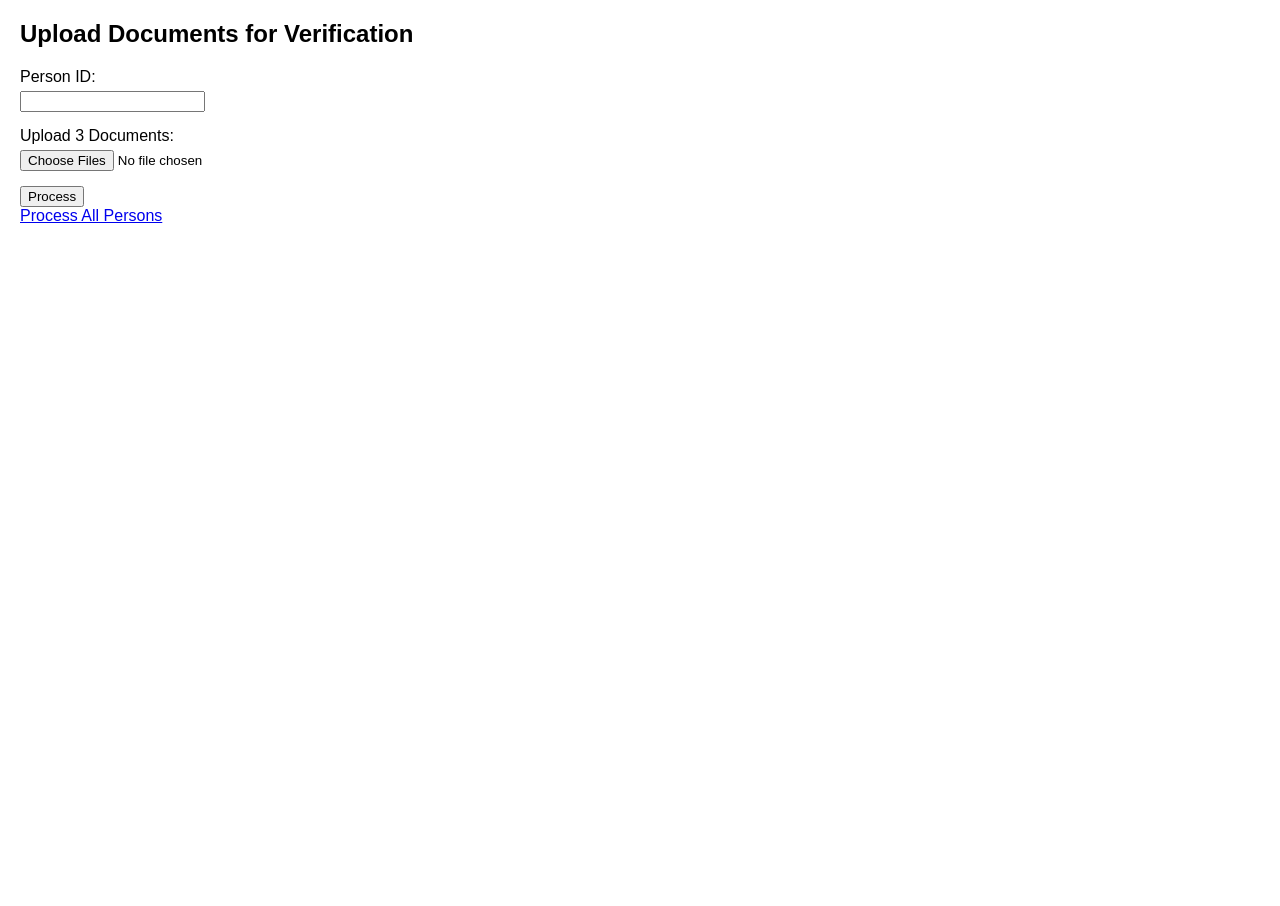
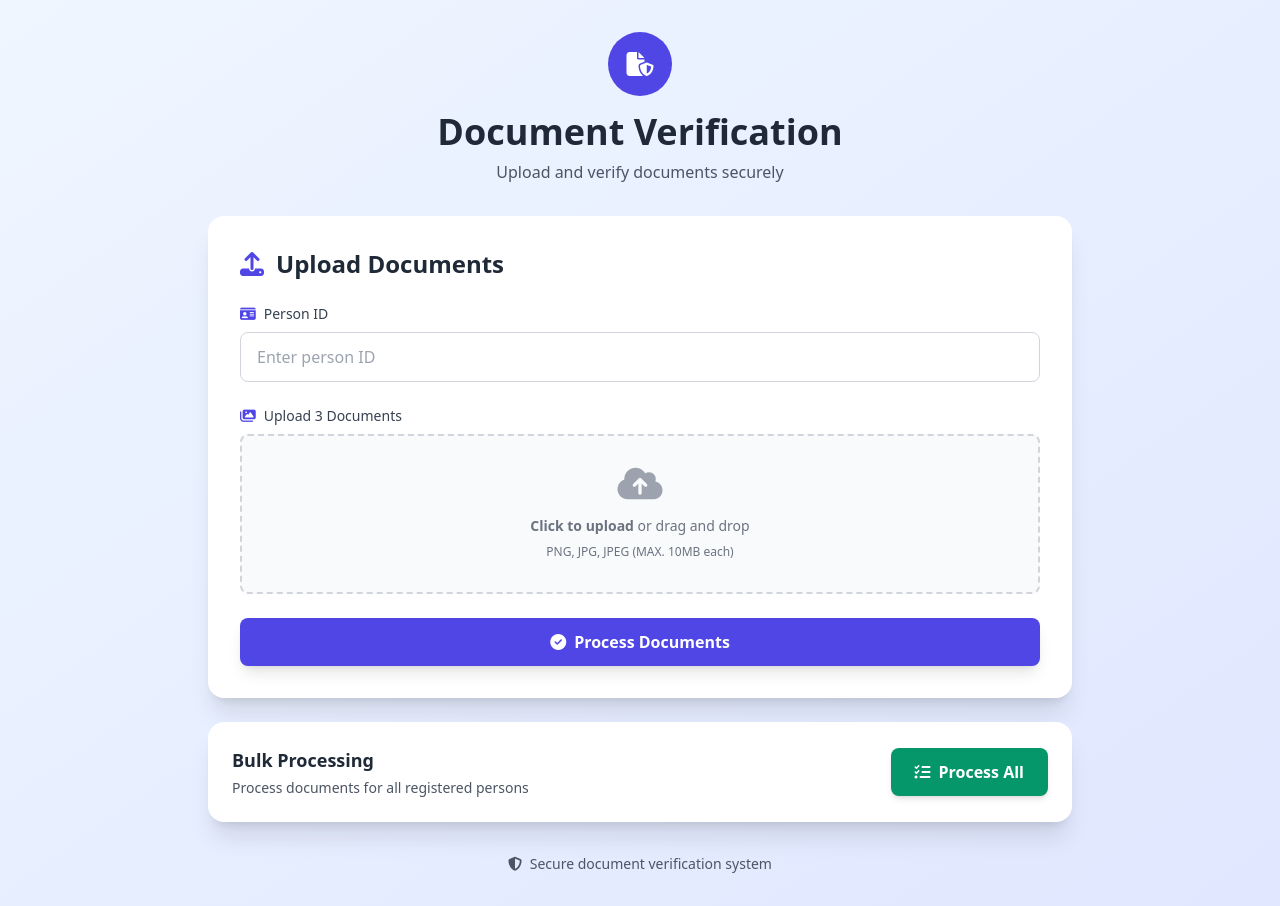
Before and after one commit to Sailajayadav/Document-Verification-System, a Flask app: page / in a window 1280 px wide. Before the commit the page ends 223 px from the top, so only its background shows below. Run offline with Flask 3, Linux system fonts and the light colour scheme; some libraries are stand-ins or nearby versions.

Commit message:
Update index.html

```diff
--- a/templates/index.html
+++ b/templates/index.html
@@ -1,26 +1,143 @@
 <!DOCTYPE html>
-<html>
+<html lang="en">
 <head>
-    <title>Document Verification</title>
-    <style>
-        body { font-family: Arial, sans-serif; margin: 20px; }
-        .form-group { margin-bottom: 15px; }
-        label { display: block; margin-bottom: 5px; }
-    </style>
+    <meta charset="UTF-8">
+    <meta name="viewport" content="width=device-width, initial-scale=1.0">
+    <title>Document Verification System</title>
+    <script src="https://cdn.tailwindcss.com"></script>
+    <link rel="stylesheet" href="https://cdnjs.cloudflare.com/ajax/libs/font-awesome/6.4.0/css/all.min.css">
 </head>
-<body>
-    <h2>Upload Documents for Verification</h2>
-    <form action="/process_single" method="POST" enctype="multipart/form-data">
-        <div class="form-group">
-            <label for="person_id">Person ID:</label>
-            <input type="text" id="person_id" name="person_id" required>
+<body class="bg-gradient-to-br from-blue-50 to-indigo-100 min-h-screen">
+    <div class="container mx-auto px-4 py-8 max-w-4xl">
+        <!-- Header -->
+        <div class="text-center mb-8">
+            <div class="inline-flex items-center justify-center w-16 h-16 bg-indigo-600 rounded-full mb-4">
+                <i class="fas fa-file-shield text-white text-2xl"></i>
+            </div>
+            <h1 class="text-4xl font-bold text-gray-800 mb-2">Document Verification</h1>
+            <p class="text-gray-600">Upload and verify documents securely</p>
         </div>
-        <div class="form-group">
-            <label for="documents">Upload 3 Documents:</label>
-            <input type="file" id="documents" name="documents" multiple required accept="image/*">
+
+        <!-- Main Card -->
+        <div class="bg-white rounded-2xl shadow-xl p-8 mb-6">
+            <h2 class="text-2xl font-semibold text-gray-800 mb-6 flex items-center">
+                <i class="fas fa-upload mr-3 text-indigo-600"></i>
+                Upload Documents
+            </h2>
+
+            <form action="/process_single" method="POST" enctype="multipart/form-data" id="uploadForm">
+                <!-- Person ID Input -->
+                <div class="mb-6">
+                    <label for="person_id" class="block text-sm font-medium text-gray-700 mb-2">
+                        <i class="fas fa-id-card mr-2 text-indigo-600"></i>Person ID
+                    </label>
+                    <input
+                        type="text"
+                        id="person_id"
+                        name="person_id"
+                        required
+                        class="w-full px-4 py-3 border border-gray-300 rounded-lg focus:ring-2 focus:ring-indigo-500 focus:border-transparent transition duration-200 outline-none"
+                        placeholder="Enter person ID"
+                    >
+                </div>
+
+                <!-- File Upload -->
+                <div class="mb-6">
+                    <label for="documents" class="block text-sm font-medium text-gray-700 mb-2">
+                        <i class="fas fa-images mr-2 text-indigo-600"></i>Upload 3 Documents
+                    </label>
+                    <div class="relative">
+                        <input
+                            type="file"
+                            id="documents"
+                            name="documents"
+                            multiple
+                            required
+                            accept="image/*"
+                            class="hidden"
+                            onchange="updateFileList(this)"
+                        >
+                        <label
+                            for="documents"
+                            class="flex flex-col items-center justify-center w-full h-40 border-2 border-dashed border-gray-300 rounded-lg cursor-pointer bg-gray-50 hover:bg-gray-100 transition duration-200"
+                        >
+                            <div class="flex flex-col items-center justify-center pt-5 pb-6">
+                                <i class="fas fa-cloud-upload-alt text-4xl text-gray-400 mb-3"></i>
+                                <p class="mb-2 text-sm text-gray-500">
+                                    <span class="font-semibold">Click to upload</span> or drag and drop
+                                </p>
+                                <p class="text-xs text-gray-500">PNG, JPG, JPEG (MAX. 10MB each)</p>
+                            </div>
+                        </label>
+                    </div>
+                    <div id="fileList" class="mt-3 space-y-2"></div>
+                </div>
+
+                <!-- Submit Button -->
+                <button
+                    type="submit"
+                    class="w-full bg-indigo-600 hover:bg-indigo-700 text-white font-semibold py-3 px-6 rounded-lg transition duration-200 transform hover:scale-[1.02] active:scale-[0.98] shadow-lg flex items-center justify-center"
+                >
+                    <i class="fas fa-check-circle mr-2"></i>
+                    Process Documents
+                </button>
+            </form>
         </div>
-        <button type="submit">Process</button>
-    </form>
-    <a href="/process_all">Process All Persons</a>
+
+        <!-- Process All Card -->
+        <div class="bg-white rounded-2xl shadow-xl p-6">
+            <div class="flex items-center justify-between">
+                <div>
+                    <h3 class="text-lg font-semibold text-gray-800 mb-1">Bulk Processing</h3>
+                    <p class="text-sm text-gray-600">Process documents for all registered persons</p>
+                </div>
+                <a
+                    href="/process_all"
+                    class="bg-emerald-600 hover:bg-emerald-700 text-white font-semibold py-3 px-6 rounded-lg transition duration-200 transform hover:scale-[1.02] active:scale-[0.98] shadow-md flex items-center"
+                >
+                    <i class="fas fa-tasks mr-2"></i>
+                    Process All
+                </a>
+            </div>
+        </div>
+
+        <!-- Footer -->
+        <div class="text-center mt-8 text-gray-600 text-sm">
+            <i class="fas fa-shield-alt mr-1"></i>
+            Secure document verification system
+        </div>
+    </div>
+
+    <script>
+        function updateFileList(input) {
+            const fileList = document.getElementById('fileList');
+            fileList.innerHTML = '';
+
+            if (input.files.length > 0) {
+                Array.from(input.files).forEach((file, index) => {
+                    const fileItem = document.createElement('div');
+                    fileItem.className = 'flex items-center justify-between bg-indigo-50 p-3 rounded-lg';
+                    fileItem.innerHTML = `
+                        <div class="flex items-center">
+                            <i class="fas fa-file-image text-indigo-600 mr-3"></i>
+                            <span class="text-sm text-gray-700 font-medium">${file.name}</span>
+                        </div>
+                        <span class="text-xs text-gray-500">${(file.size / 1024).toFixed(2)} KB</span>
+                    `;
+                    fileList.appendChild(fileItem);
+                });
+            }
+        }
+
+        // Form validation
+        document.getElementById('uploadForm').addEventListener('submit', function(e) {
+            const files = document.getElementById('documents').files;
+            if (files.length !== 3) {
+                e.preventDefault();
+                alert('Please upload exactly 3 documents.');
+                return false;
+            }
+        });
+    </script>
 </body>
 </html>
```
